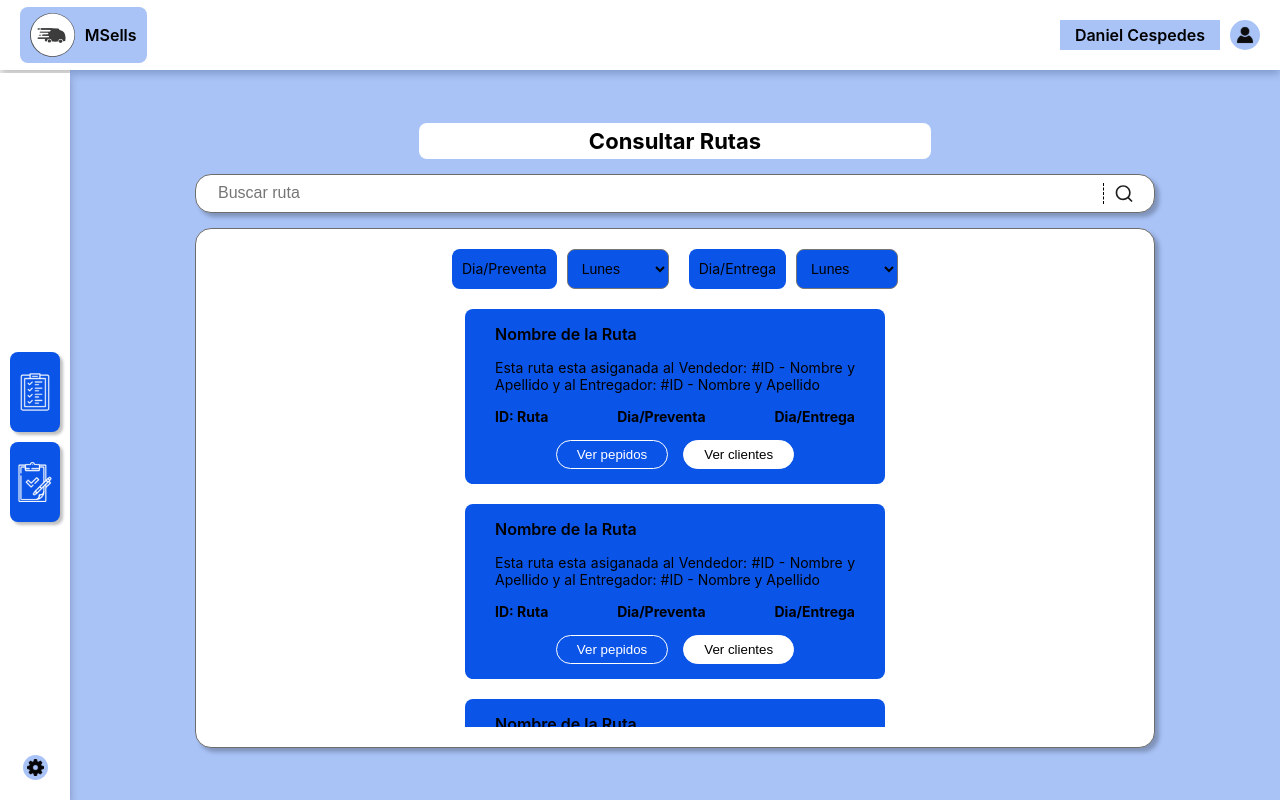
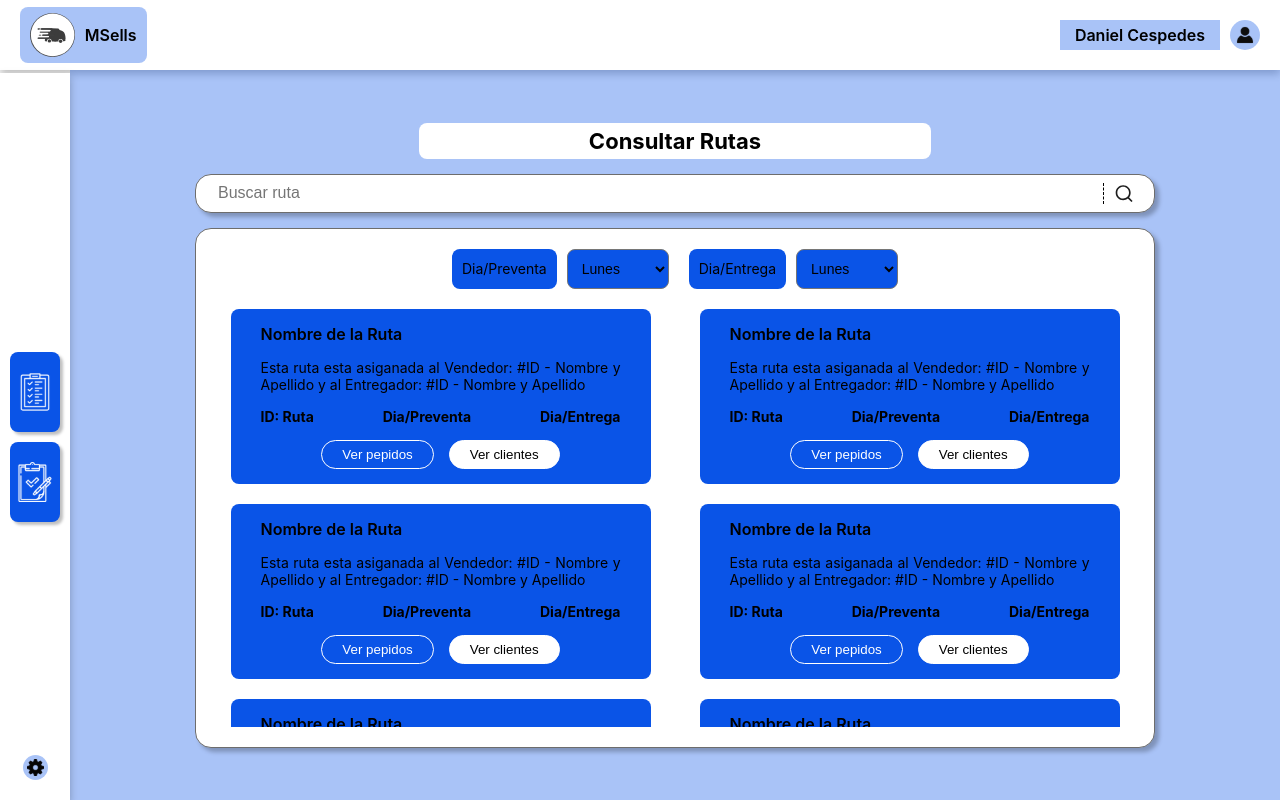
Before and after one commit to dan33pro/msells-app, a Next.js app: page / in a window 1280 px wide. Built offline with nearby package versions, Linux system fonts and the light colour scheme.

Commit message:
Resposive mobile Consultar rutas, Nav Descktop y Movil, cambios Header y NavOptions

```diff
--- a/src/styles/ContentPane.module.scss
+++ b/src/styles/ContentPane.module.scss
@@ -48,7 +48,7 @@
     height: 100%;
     display: grid;
     gap: 20px;
-    grid-template-columns: repeat( auto-fit, minmax(1fr, 420px) );
+    grid-template-columns: repeat( auto-fit, minmax(420px, 1fr) );
     place-items: center;
     overflow-y: scroll;
 }
@@ -81,6 +81,10 @@
     .ContentPane {
         width: 90vw;
     }
+
+    .results {
+        grid-template-columns: 1fr;
+    }
 }
 
 @media (max-width: 280px) {
```
